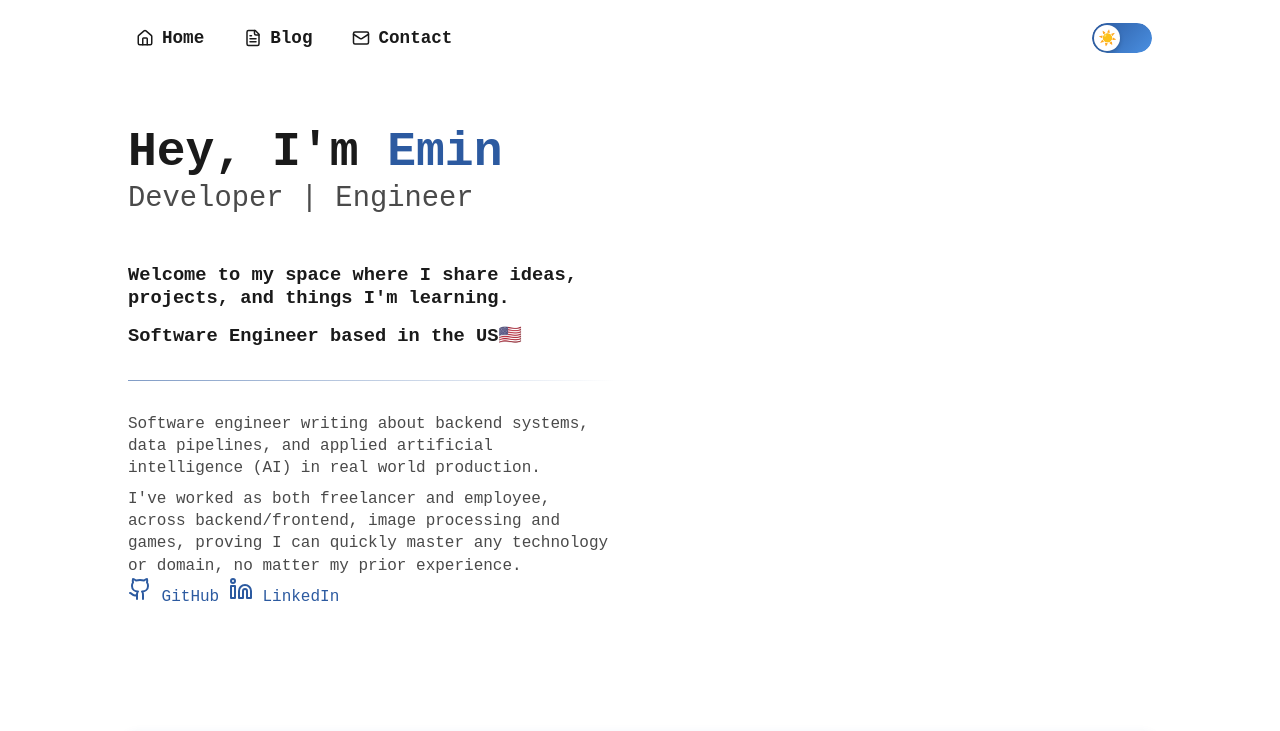
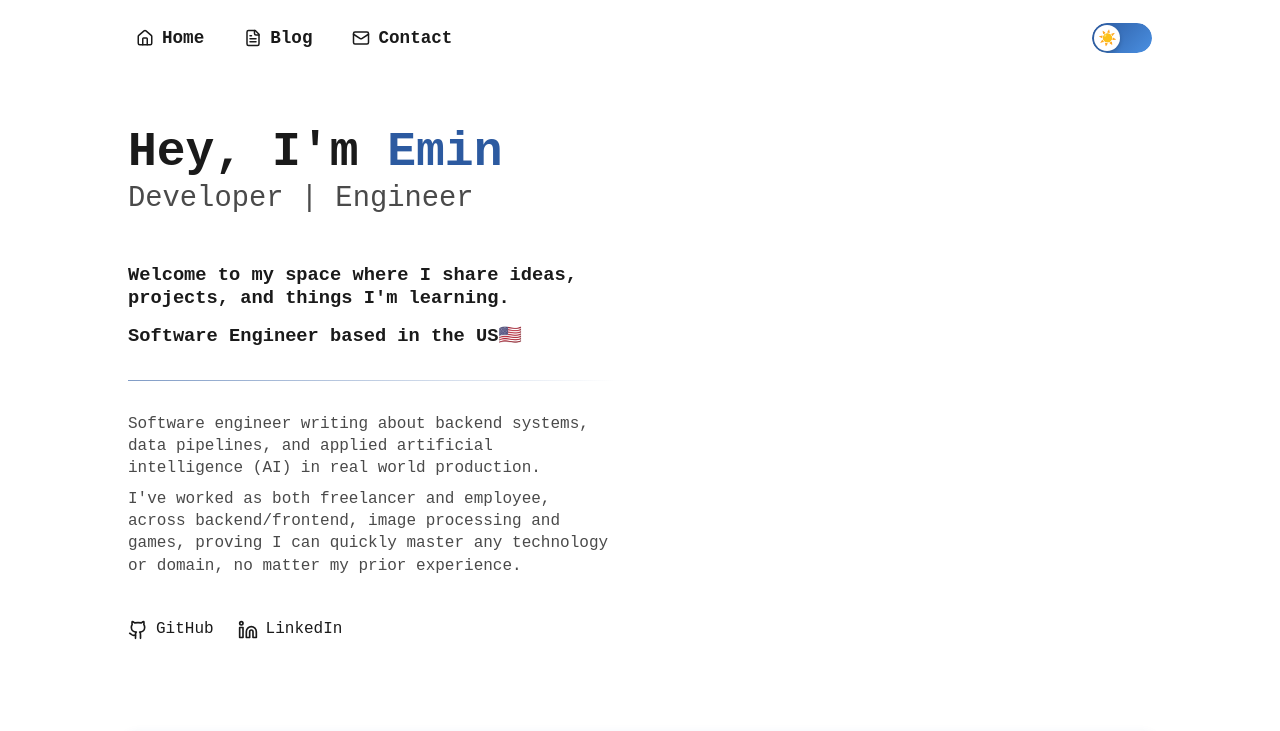
Before and after one commit to eminyorgun/eminyorgun.github.io, a website: page index.html in a window 1280 px wide. Shown: the top 731 px of the page. Drawn offline with nearby package versions, Linux system fonts and the light colour scheme.

Commit message:
Update app.css

```diff
--- a/css/app.css
+++ b/css/app.css
@@ -651,6 +651,52 @@ footer {
   margin-bottom: 0;
 }
 
+/* Hero Social Links */
+.hero-social-links {
+  display: flex;
+  gap: 1.5rem;
+  margin-top: 2rem;
+  align-items: center;
+}
+
+.hero-social-links .social-link {
+  display: inline-flex;
+  align-items: center;
+  gap: 0.5rem;
+  color: var(--text-primary);
+  text-decoration: none;
+  font-weight: 500;
+  transition: var(--transition);
+  padding: 0.5rem 0;
+}
+
+.hero-social-links .social-link:hover {
+  color: var(--primary-color);
+  transform: translateX(2px);
+}
+
+.dark-mode .hero-social-links .social-link:hover {
+  color: var(--secondary-color);
+}
+
+.hero-social-links .social-icon {
+  display: inline-flex;
+  width: 20px;
+  height: 20px;
+  line-height: 0;
+}
+
+.hero-social-links .social-icon svg,
+.hero-social-links .social-icon .lucide {
+  width: 20px;
+  height: 20px;
+  stroke: currentColor;
+}
+
+.hero-social-links .social-name {
+  font-size: 1rem;
+}
+
 /* Divider line under "Based in 🇺🇸" */
 .divider-line {
   width: 100%;
```
